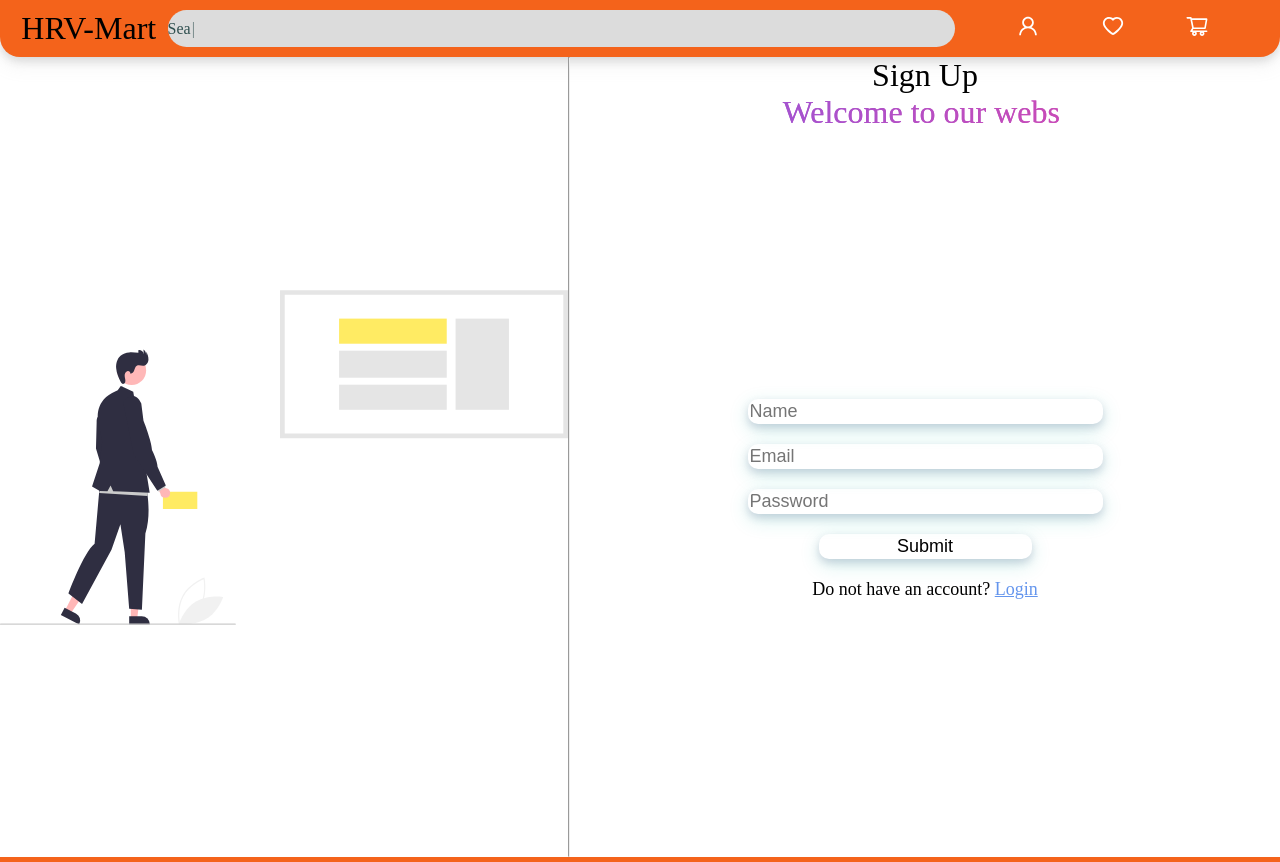
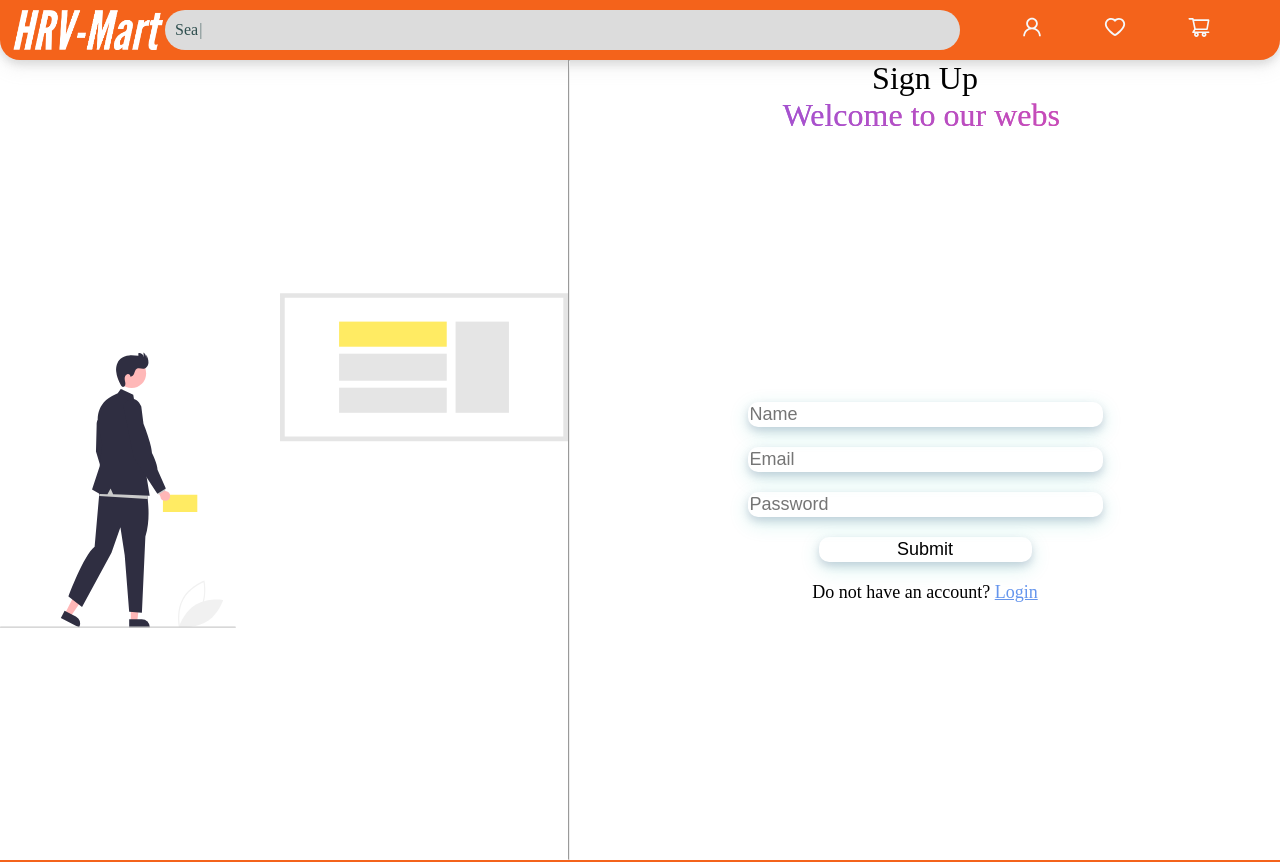
Before and after one commit to HRV-Mart/HRV-Mart, a Next.js app: page /signup in a window 1280 px wide. Shown: the top 862 px of the page. Built offline with nearby package versions, Linux system fonts and the light colour scheme; a web font is replaced by a local one.

Commit message:
Added animation in icons

```diff
--- a/src/components/header.js
+++ b/src/components/header.js
@@ -2,11 +2,17 @@ import styles from "../styles/Header.module.css";
 import Link from "next/link";
 import Typewriter from 'typewriter-effect';
 import {AiOutlineShoppingCart, AiOutlineHeart, AiOutlineUser} from "react-icons/ai";
+import Image from "next/image";
 
 export default function Header() {
     return <div className={styles.main}>
-        <Link  href={"/"} className={styles.icon}>
-           HRV-Mart
+        <Link  href={"/"} className={styles.logo}>
+            <Image
+                src={"/logo.png"}
+                height={40}
+                width={150}
+                alt={"HRV-Mart"}
+            />
         </Link>
         <div className={styles.searchBar} title="Search Product">
         <Typewriter options={{
@@ -23,13 +29,13 @@ export default function Header() {
         </div>
         <div className={styles.info}>
             <Link href={"/login"}>
-                <AiOutlineUser color={"white"} title={"Login"}/>
+                <AiOutlineUser className={styles.icon} title={"Login"}/>
             </Link>
             <Link href={"/like"}>
-                <AiOutlineHeart color={"white"} title={"Like"}/>
+                <AiOutlineHeart className={styles.icon} title={"Like"}/>
             </Link>
             <Link href={"/cart"}>
-                <AiOutlineShoppingCart color={"white"} title={"Cart"}/>
+                <AiOutlineShoppingCart className={styles.icon} title={"Cart"}/>
             </Link>
         </div>
     </div>
--- a/src/styles/Header.module.css
+++ b/src/styles/Header.module.css
@@ -7,7 +7,7 @@
     border-bottom-right-radius: 20px;
     background-color: var(--background-primary);
 }
-.icon {
+.logo {
     flex: 1;
     font-size: xx-large;
     display: flex;
@@ -25,6 +25,7 @@
     align-items: center;
     color: var(--primary-text-color);
     cursor: pointer;
+    padding: 10px;
 }
 .info {
     flex: 2;
@@ -34,3 +35,20 @@
     align-items: center;
     font-size: x-large;
 }
+.icon {
+    color: var(--foreground);
+}
+.icon:hover {
+    animation: rotation 2s infinite;
+}
+@keyframes rotation {
+    0% {
+        transform: rotate(0deg);
+    }
+    50% {
+        transform: rotate(180deg);
+    }
+    100% {
+        transform: rotate(360deg);
+    }
+}
```
